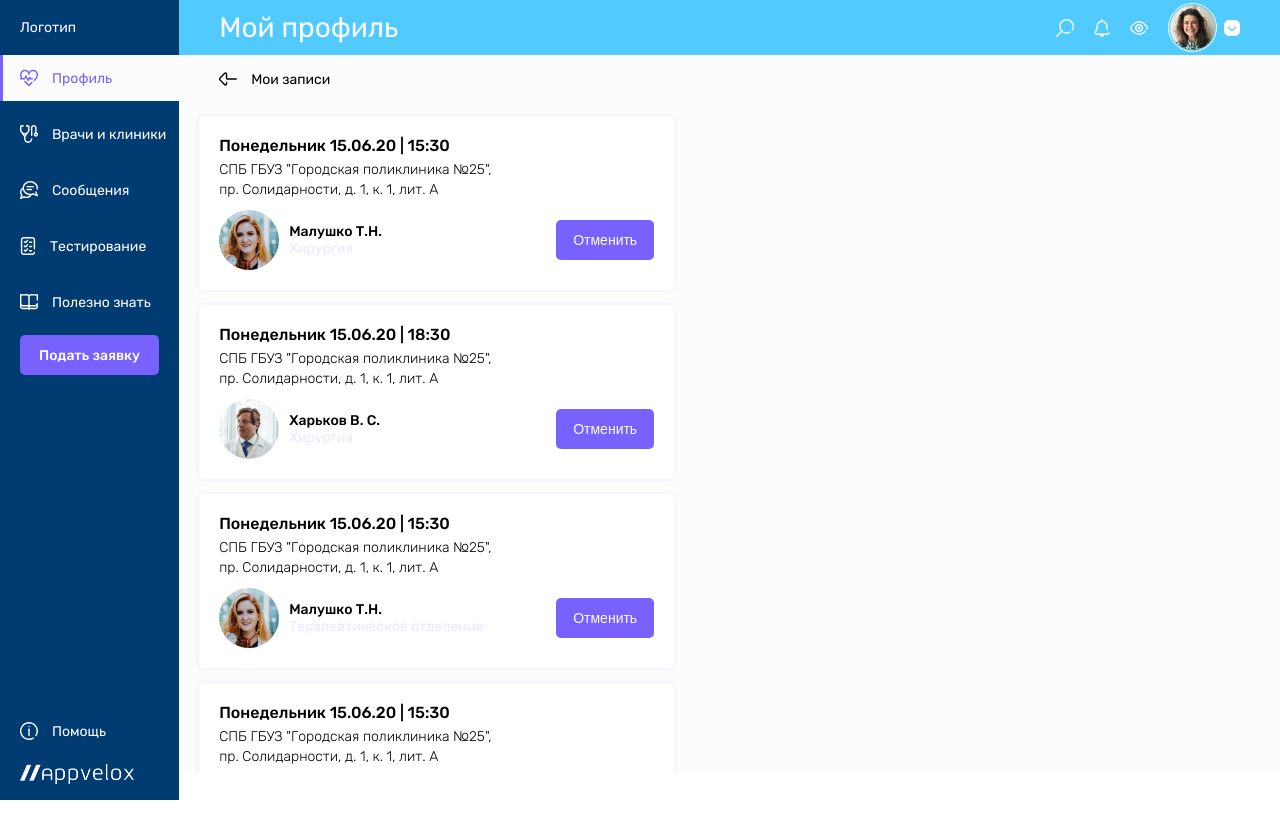
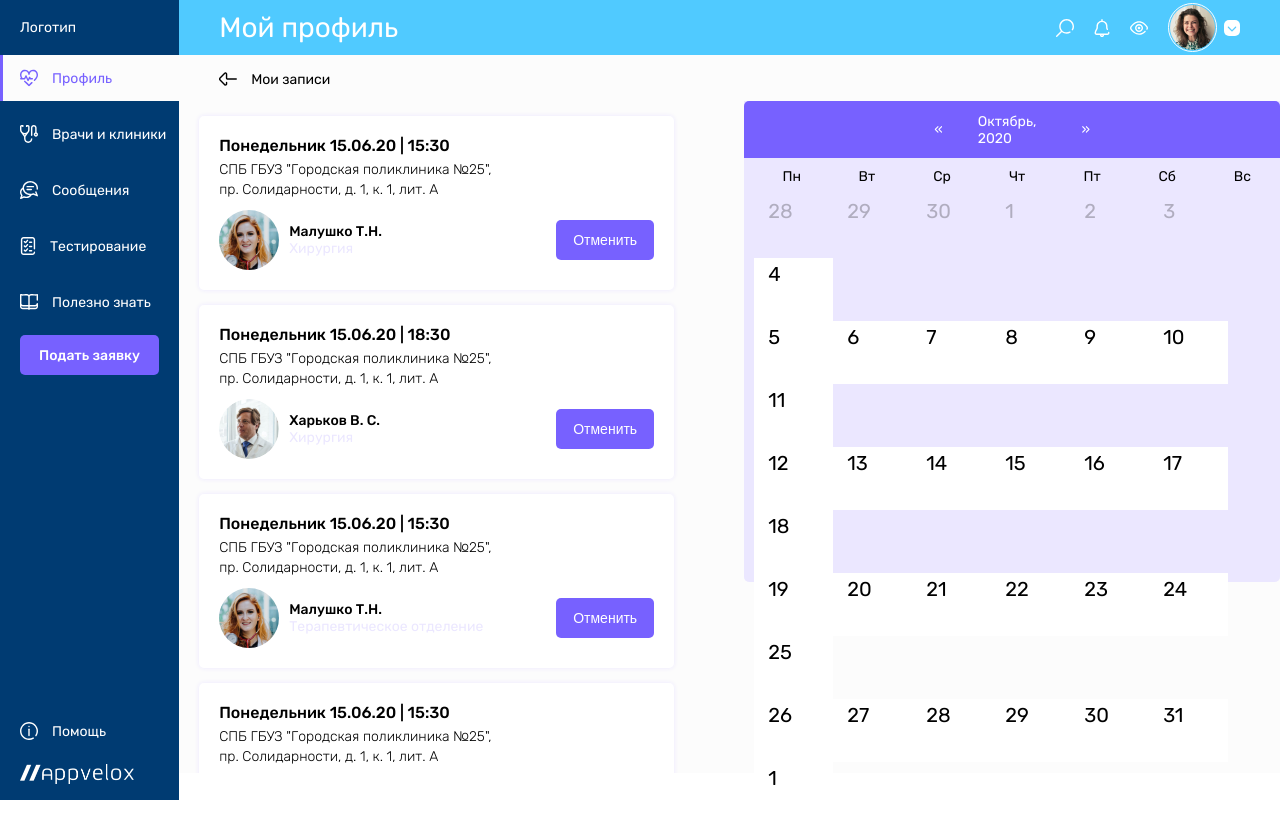
Before and after one commit to ViktorIukhlin/Appvelox, a React (Create React App) app: page /#/profile/myNotes in a window 1280 px wide. Before the commit the page ends 800 px from the top, so only its background shows below. Built offline with nearby package versions, Linux system fonts and the light colour scheme; a web font is replaced by a local one.

Commit message:
finished calendar

```diff
--- a/package.json
+++ b/package.json
@@ -34,6 +34,7 @@
   "devDependencies": {
     "axios": "^0.20.0",
     "bootstrap": "^4.5.2",
+    "moment": "^2.29.1",
     "react-redux": "^7.2.1",
     "react-router-dom": "^5.2.0",
     "redux": "^4.0.5"
--- a/src/components/Profile/MyNotes/Calendar/Calendar.jsx
+++ b/src/components/Profile/MyNotes/Calendar/Calendar.jsx
@@ -1,14 +1,45 @@
-import React from 'react';
+import React, { useState,useEffect } from 'react';
 import style from './Calendar.module.css';
 
+import buildCalendar from './build';
+import dayStyles, { beforeToday } from "./styles";
+import Header from "./header"
 
-const CalendarRender = () => {
+const Calendar = ({value, onChange}) => {
+  const [calendar, setCalendar] = useState([]);
+
+
+  useEffect(() => {
+    setCalendar(buildCalendar(value));
+  }, [value]);
 
   return (
-    <div>
-
+    <div className={style.calendar}>
+      <Header value={value} setValue={onChange}/>
+      <div className={style.body}>
+        <div className={style.dayNames}>
+          {["Пн", "Вт", "Ср", "Чт", "Пт", "Сб", "Вс"].map((d) =>(
+            <div className={style.week}>{d}</div>
+          ))}
+        </div>
+        {calendar.map((week) => (
+          <div>
+            {week.map((day) => (
+              <div className={style.day}
+                onClick={() => !beforeToday(day) && onChange(day)}
+              >
+                <div
+                  className={dayStyles(day, value)}
+                >
+                  {day.format("D").toString()}
+                </div>
+              </div>
+            ))}
+          </div>
+        ))}
+      </div>
     </div>
   );
 }
 
-export default CalendarRender;
+export default Calendar;
--- a/src/components/Profile/MyNotes/Calendar/Calendar.module.css
+++ b/src/components/Profile/MyNotes/Calendar/Calendar.module.css
@@ -1,6 +1,91 @@
-.container{
+.calendar {
+  box-sizing: border-box;
+  font-weight: normal;
+  font-size: 20px;
+  line-height: 20px;
+  width: 573px;
+  height: 481px;
+  margin-left: 40px;
+  background-color: #EBE7FF;
+  border-radius: 0 0 5px 5px;
+}
+
+.calendar .header {
+  background: #7761FF;
+  height: 57px;
+  border-radius: 5px 5px 0 0;
+  font-size: 14px;
+  line-height: 17px;
+  color: white;
+  display: flex;
+  align-items: center;
+  text-transform: capitalize;
+}
+
+.calendar .dayNames {
+  display: flex;
+  font-size: 14px;
+}
+
+.calendar .body {
+  margin-left: 10px;
+}
+
+.calendar .header .previous {
+  margin-left: 190px;
+  margin-right: 35px;
+}
+
+.calendar .header .next {
+  margin-left: 35px;
+  margin-right: 190px;
+}
+
+.calendar .week {
+  background-color: #EBE7FF;
+  width: calc(100% / 7);
+  height: 37px;
+  line-height: 37px;
+  text-align: center;
+  color: var(--black);
+  font-weight: 400;
+}
+.calendar .week div {
+  width: 100%;
+}
+
+.calendar .day {
+  display: inline-block;
+  background-color: white;
+  width: 79px;
+  padding: 0;
+  margin: 0;
+}
+
+.calendar .day div {
+  width: 79px;
+  height: 63px;
+  position: relative;
+  color: var(--black);
+  z-index: 100;
+  line-height: 32px;
+  padding-left: 14px;
+}
+
+.calendar .day div.before{
+  background: #EBE7FF;
+  color: rgba(0, 0, 0, 0.25);
 
 }
-.calendar{
 
+
+.calendar .day div.selected {
+  /* background-color: var(--red);
+  color: var(--white);
+  font-weight: bold;
+  background: #EBE7FF; */
 }
+
+.calendar .day div.today {
+  background-color: var(--grey);
+}
--- /dev/null
+++ b/src/components/Profile/MyNotes/Calendar/build.js
@@ -0,0 +1,17 @@
+export default function buildCalendar(value){
+
+  const startDay = value.clone().startOf("month").startOf("week");
+  const endDay = value.clone().endOf("month").endOf("week");
+  const day = startDay.clone().subtract(1, "day");
+  const calendar = [];
+
+  while(day.isBefore(endDay, "day")) {
+    calendar.push(
+      Array(7)
+      .fill(0)
+      .map(() => day.add(1, "day").clone())
+    );
+  }
+
+  return calendar;
+}
--- /dev/null
+++ b/src/components/Profile/MyNotes/Calendar/header.jsx
@@ -0,0 +1,43 @@
+import React from 'react';
+import style from "./Calendar.module.css"
+
+
+export default function CalendarHeader({value, setValue}){
+
+  function currMonthName() {
+    return value.format("MMMM,")
+  }
+
+  function currYear() {
+    return value.format("YYYY")
+  }
+
+  function prevMonth() {
+    return value.clone().subtract(1, "month")
+  }
+
+  function nextMonth() {
+    return value.clone().add(1, "month")
+  }
+
+  function thisMonth(){
+    return value.isSame(new Date(), "month" )
+  }
+
+  return (
+    <div className={style.header}>
+      {/* <div className={style.previous} onClick={() => !thisMonth() && setValue(prevMonth())}> ///Если нужно что бы нельзя было выбирать предыдущие месяца
+        {!thisMonth() ? String.fromCharCode(171) : null}
+      </div> */}
+      <div className={style.previous} onClick={() => setValue(prevMonth())}>
+        {String.fromCharCode(171)}
+      </div>
+      <div className={style.current}>
+          {currMonthName()} {currYear()}
+      </div>
+      <div className={style.next} onClick={() => setValue(nextMonth())}>
+        {String.fromCharCode(187)}
+      </div>
+    </div>
+  )
+}
--- /dev/null
+++ b/src/components/Profile/MyNotes/Calendar/styles.js
@@ -0,0 +1,21 @@
+import style from './Calendar.module.css';
+
+function isSelected(day, value){
+  return value.isSame(day, "day");
+}
+
+export function beforeToday(day){
+  return day.isBefore(new Date(), "day")
+}
+
+function isToday(day){
+  return day.isSame(new Date(), "day")
+}
+
+export default function dayStyles(day, value){
+  if(beforeToday(day)) return style.before;
+  if(isSelected(day, value)) return style.selected;
+  if(isToday(day)) return style.today;
+
+  return ""
+}
--- a/src/components/Profile/MyNotes/MyNotes.jsx
+++ b/src/components/Profile/MyNotes/MyNotes.jsx
@@ -1,11 +1,12 @@
-import React from 'react';
+import React, {useState} from 'react';
 import { NavLink } from 'react-router-dom';
 import AppointmentList from './AppointmentList/AppointmentList';
 import Calendar from './Calendar/Calendar';
+import moment from 'moment/min/moment-with-locales';
 import style from './MyNotes.module.css'
 
 const MyNotes = (props) => {
-  debugger;
+  const [value, setValue] = useState(moment().locale('ru'));
   return (
     <div className={style.container}>
       <div className={style.toBack}>
@@ -18,7 +19,7 @@ const MyNotes = (props) => {
       </div>
       <div className={style.content}>
         <AppointmentList listOfRecords={props.store.getState().listOfRecords.listOfRecords} />
-        <Calendar />
+        <Calendar value={value} onChange={setValue}/>
       </div>
     </div>
   )
--- a/src/components/Profile/MyNotes/MyNotes.module.css
+++ b/src/components/Profile/MyNotes/MyNotes.module.css
@@ -13,5 +13,4 @@
 }
 .content{
   display: flex;
-
 }
```
Also changed, not shown: 1 other file (tests, documents, lock files or other folders).
